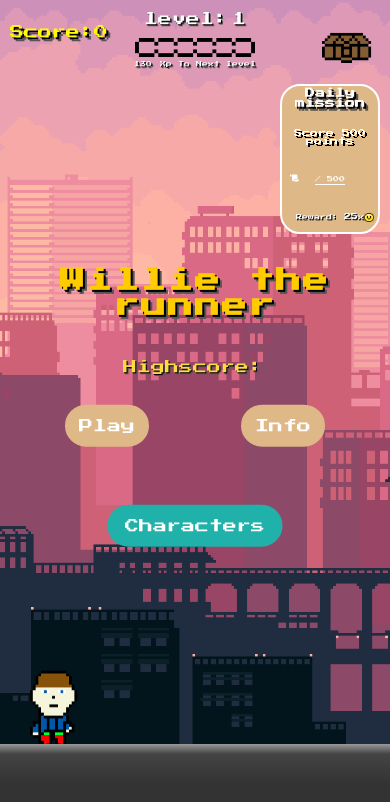
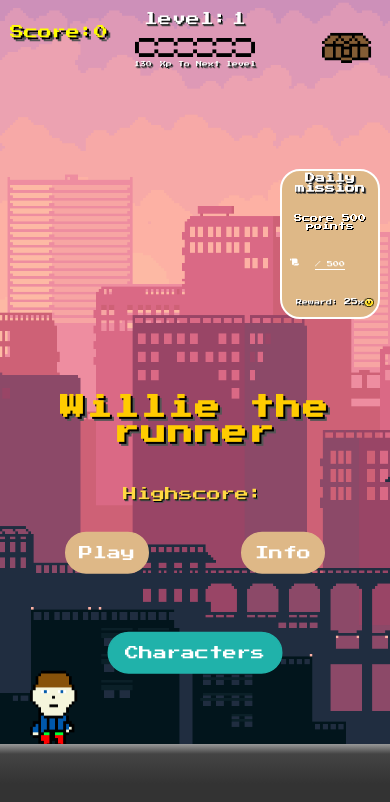
Before and after one commit to Joel050505/JumpGame, a plain HTML site: page index.html in a window 390 px wide. Drawn offline with Linux system fonts and the light colour scheme.

Commit message:
style changes

```diff
--- a/style.css
+++ b/style.css
@@ -645,7 +645,7 @@ h3 {
 
   #mission-container {
     right: 110px;
-    top: 10%;
+    top: 20%;
   }
 
   #mission-box {
@@ -656,10 +656,12 @@ h3 {
 
   #mission-container h4 {
     font-size: 10px;
+    text-shadow: 1px 1px black, 2px 2px #555;
   }
 
   #mission-name {
     font-size: 8px;
+    text-shadow: 1px 1px black, 1px 1px #555;
   }
 
   #mission-count-box {
@@ -754,4 +756,8 @@ h3 {
     padding: 4px;
     font-size: 6px;
   }
+
+  #container {
+    top: 40%;
+  }
 }
```
